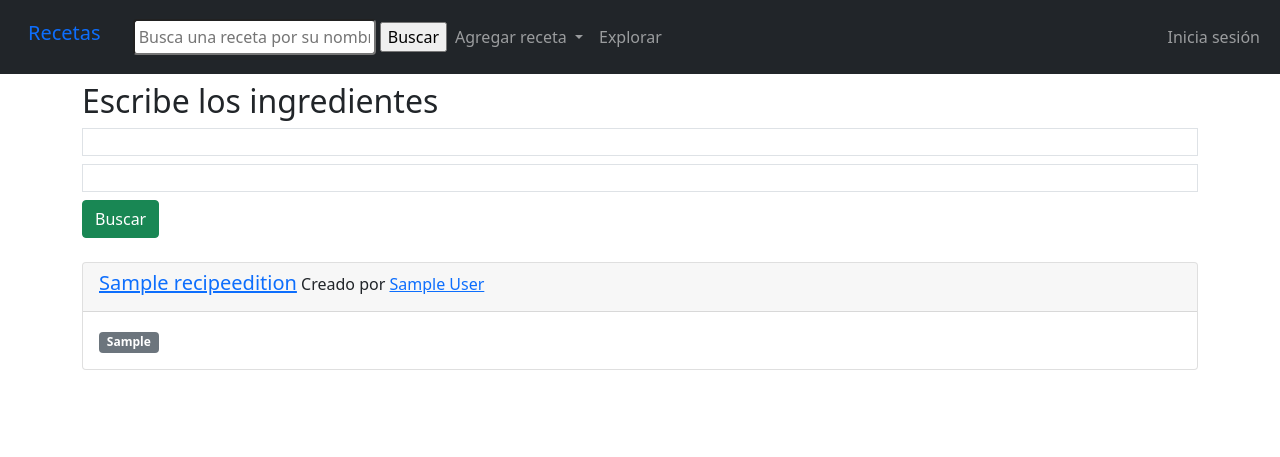
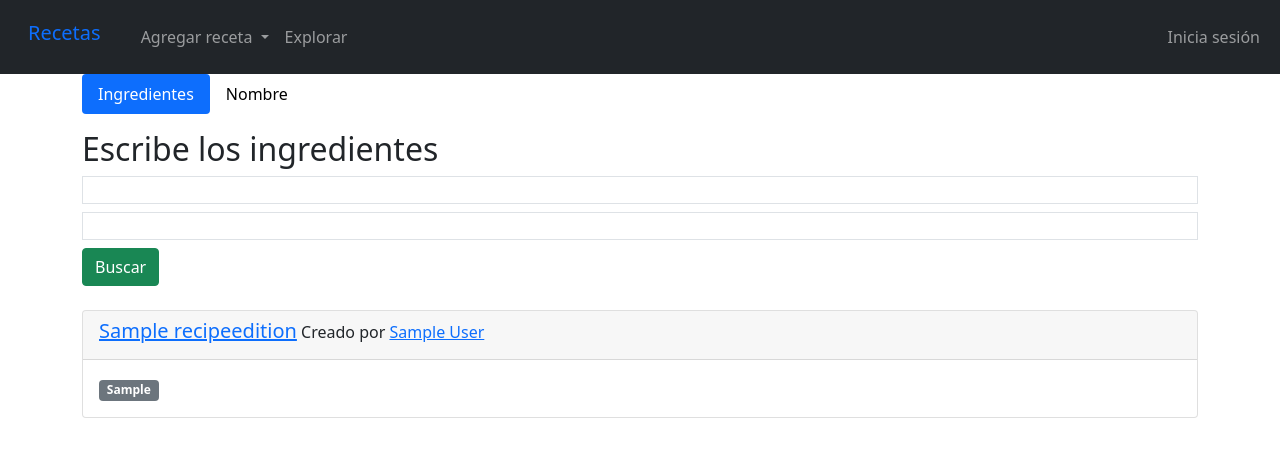
Before and after one commit to espinoza/buscador-recetas, a Django app: page /search/explore in a window 1280 px wide. Shown: the top 457 px of the page. Run offline with Django 3.2, Linux system fonts and the light colour scheme; tables that the repository leaves empty hold one stand-in row (values such as "Sample post"); some libraries are stand-ins or nearby versions.

Commit message:
Search by name is not in navbar
Still not working

```diff
--- a/apps/search/views.py
+++ b/apps/search/views.py
@@ -3,7 +3,7 @@ from django.views.generic import ListView, FormView, View
 from apps.ingredients.models import Ingredient, IngredientName
 from apps.recipes.models import Recipe
 from django.db.models import Q
-from apps.search.forms import SearchButtonForm
+from apps.search.forms import SearchByIngredientsButtonForm, SearchByNameForm
 
 
 class ExploreRecipesListView(ListView):
@@ -68,13 +68,14 @@ class SearchByIngredientView(ListView):
 
     def get_context_data(self, **kwargs):
         context = super().get_context_data(**kwargs)
-        context["button_form"] = SearchButtonForm()
+        context["by_ingredients_button_form"] = SearchByIngredientsButtonForm()
+        context["by_name_form"] = SearchByNameForm()
         return context
 
 
 class SearchButtonView(FormView):
     http_method_names = ['post']
-    form_class = SearchButtonForm
+    form_class = SearchByIngredientsButtonForm
 
     def form_valid(self, form):
         search_mode = form.cleaned_data.get("search_mode")
--- a/templates/navbar.html
+++ b/templates/navbar.html
@@ -1,4 +1,4 @@
-<nav class="navbar navbar-expand-lg navbar-dark bg-dark">
+<nav class="navbar navbar-expand-md navbar-dark bg-dark">
 
     <div class="container-fluid">
 
@@ -17,17 +17,6 @@
         </button>
 
         <div class="navbar-nav collapse navbar-collapse" id="navbarMenu">
-
-            <form action="{% url 'do_search_by_name' %}" method="POST">
-                {% csrf_token %}
-                <input class="p-1 rounded"
-                       type="text"
-                       name="recipe_name"
-                       id="search_text"
-                       placeholder="Busca una receta por su nombre">
-                <input type="submit"
-                       value="Buscar">
-            </form>
 
             <div class="dropdown">
 
--- a/templates/search/search.html
+++ b/templates/search/search.html
@@ -16,6 +16,39 @@
 
 <main class="container">
 
+    <ul class="nav nav-pills mb-3" id="pills-tab" role="tablist">
+        <li class="nav-item" role="presentation">
+            <button class="nav-link active"
+                    id="button-byIngredients"
+                    data-bs-toggle="pill"
+                    data-bs-target="#pills-byIngredients"
+                    type="button"
+                    role="tab"
+                    aria-controls="pills-byIngredients"
+                    aria-selected="true">
+                Ingredientes
+            </button>
+        </li>
+        <li class="nav-item" role="presentation">
+            <button class="nav-link"
+                    id="button-byName"
+                    data-bs-toggle="pill"
+                    data-bs-target="#pills-byName"
+                    type="button"
+                    role="tab"
+                    aria-controls="pills-byName"
+                    aria-selected="false">
+                Nombre
+            </button>
+        </li>
+    </ul>
+
+    <div class="tab-content" id="pills-tabContent">
+
+        <div class="tab-pane fade show active"
+             id="pills-byIngredients"
+             role="tabpanel"
+             aria-labelledby="button-byIngredients">
             <h2 class="my-2">Escribe los ingredientes</h2>
 
             <div id="include-input-area"
@@ -34,11 +67,27 @@
                        name="exclude_ingredient_name">
             </div>
 
-    <form action="{% url 'do_search_by_ingredients' %}" method="post">
+            <form action="{% url 'do_search_by_ingredients' %}"
+                  method="post">
                 {% csrf_token %}
-        {{ button_form }}
+                {{ by_ingredients_button_form | crispy }}
                 <input class="btn btn-success" type="submit" value="Buscar">
             </form>
+        </div>
+
+        <div class="tab-pane fade"
+             id="pills-byName"
+             role="tabpanel"
+             aria-labelledby="button-byName">
+            <form action="{% url 'do_search_by_name' %}"
+                  method="post">
+                {% csrf_token %}
+                {{ by_name_form | crispy }}
+                <input class="btn btn-success" type="submit" value="Buscar">
+            </form>
+        </div>
+    </div>
+
 
     {% if recipes %}
 
```
Also changed, not shown: apps/search/forms.py (+19 -1 lines). Lines whose indentation alone changed are shown as unchanged.
